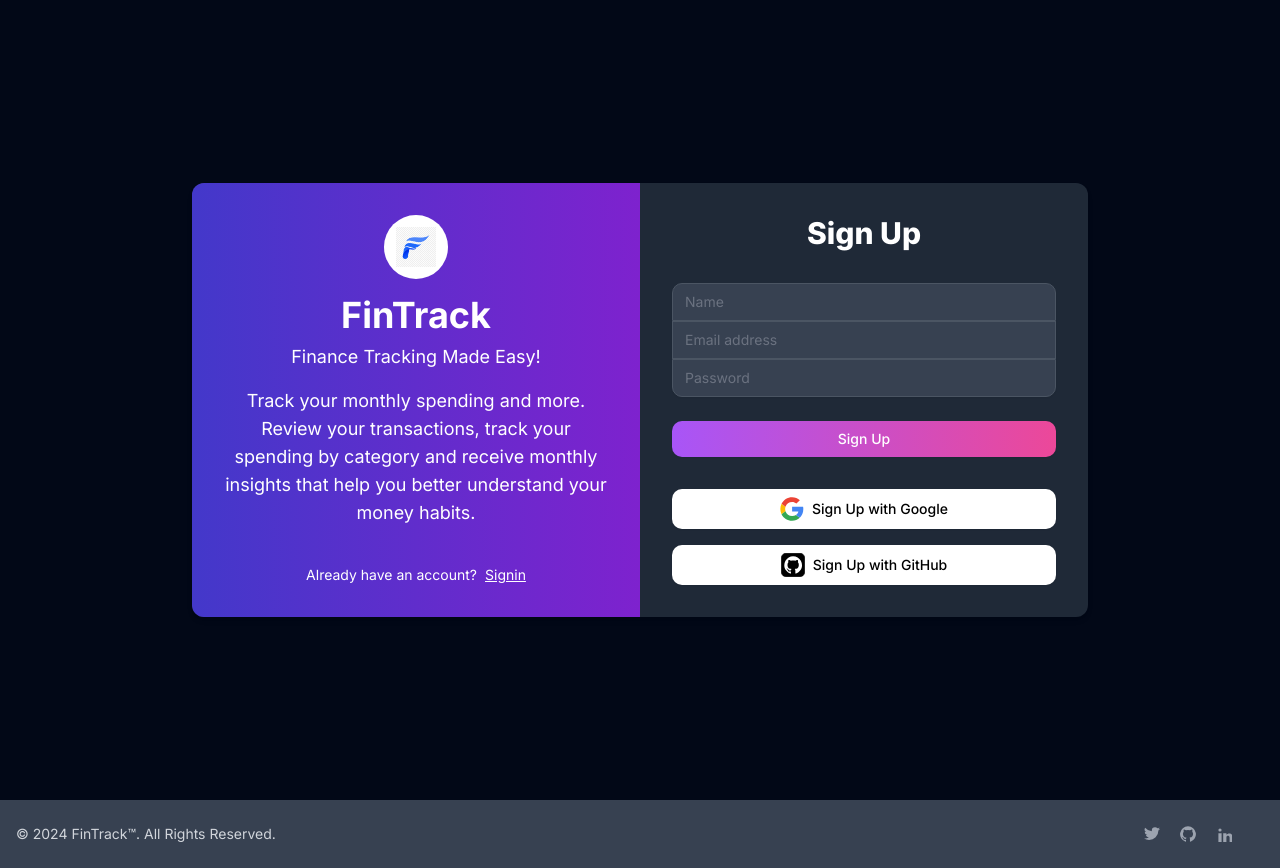
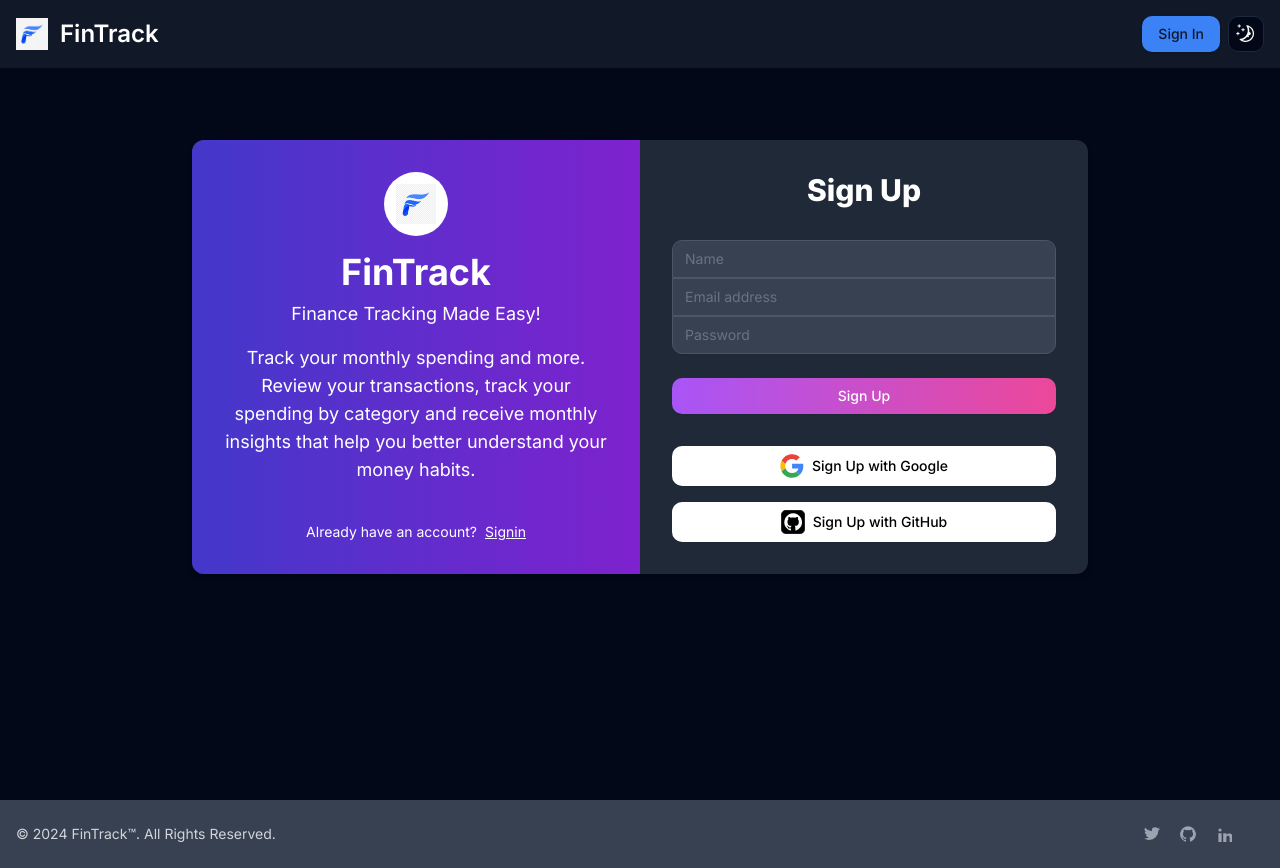
Before and after one commit to AbhishekR14/FinTrack, a Next.js app: page /signup in a window 1280 px wide. Built offline with nearby package versions, Linux system fonts and the light colour scheme; no server answers.

Commit message:
/signin view better

```diff
--- a/app/page.tsx
+++ b/app/page.tsx
@@ -1,6 +1,7 @@
 "use client";
 
 import { Button } from "@/components/ui/button";
+import { Card } from "@/components/ui/card";
 import Spinner from "@/components/ui/Spinner";
 import { ThemeToggle } from "@/components/ui/ThemeToggle";
 import { signIn, useSession } from "next-auth/react";
@@ -80,32 +81,34 @@ const Home = () => {
         </div>
       </section>
 
-      <section id="features" className="py-16 dark:bg-gray-900 dark:text-white">
+      <section
+        id="features"
+        className="py-16 dark:bg-gray-900 dark:text-white bg-gray-100"
+      >
         <div className="container mx-auto">
           <div className="text-3xl font-bold text-center mb-12">Features</div>
           <div className="grid grid-cols-1 md:grid-cols-3 gap-8">
-            <div className="p-6 shadow-lg rounded dark:bg-gray-800 dark:text-white bg-white text-black">
+            <Card className="p-6 shadow-lg rounded dark:bg-gray-800 dark:text-white bg-white text-black">
               <div className="text-xl font-semibold mb-2">Track Spending</div>
               <div>Monitor your daily, weekly, and monthly expenses.</div>
-            </div>
-            <div className="p-6 shadow-lg rounded dark:bg-gray-800 dark:text-white bg-white text-black">
-              <div className="text-xl font-semibold mb-2">Set Budgets</div>
-              <div>Set and achieve your budget goals to save money.</div>
-            </div>
-            <div className="p-6 shadow-lg rounded dark:bg-gray-800 dark:text-white bg-white text-black">
+            </Card>
+            <Card className="p-6 shadow-lg rounded dark:bg-gray-800 dark:text-white bg-white text-black">
               <div className="text-xl font-semibold mb-2">
                 Financial Reports
               </div>
-              <div>Get detailed financial reports and insights.</div>
-            </div>
+              <div>Get detailed financial reports and graphs.</div>
+            </Card>
+            <Card className="p-6 shadow-lg rounded dark:bg-gray-800 dark:text-white bg-white text-black">
+              <div className="text-xl font-semibold mb-2">
+                Multi Currency Support
+              </div>
+              <div>Supports all famous currencies in the world.</div>
+            </Card>
           </div>
         </div>
       </section>
 
-      <section
-        id="get-started"
-        className="py-16 text-center dark:bg-gray-900 dark:text-white"
-      >
+      <section id="get-started" className="py-16 text-center dark:text-white">
         <div className="container mx-auto">
           <div className="text-3xl font-bold mb-4">
             Ready to take control of your finances?
--- a/app/signup/page.tsx
+++ b/app/signup/page.tsx
@@ -10,6 +10,8 @@ import { useRouter } from "next/navigation";
 import { signIn, useSession } from "next-auth/react";
 import Spinner from "@/components/ui/Spinner";
 import { signup } from "../api/user/actions/user";
+import { Button } from "@/components/ui/button";
+import { ThemeToggle } from "@/components/ui/ThemeToggle";
 
 const Signup: React.FC = () => {
   const setemail = useSetRecoilState(emailAtoms);
@@ -32,10 +34,32 @@ const Signup: React.FC = () => {
     return <div className="h-screen"></div>;
   }
   return (
-    <div className="flex items-center justify-center min-h-screen">
+    <div className="min-h-screen">
+      <nav className="bg-gray-100 border-gray-200 dark:bg-gray-900">
+        <div className="max-w-screen-xl flex flex-wrap items-center justify-between mx-auto p-4">
+          <a
+            href="/"
+            className="flex items-center space-x-3 rtl:space-x-reverse"
+          >
+            <img src="/Logo.png" className="h-8" alt="FinTrack Logo" />
+            <span className="self-center text-2xl font-semibold whitespace-nowrap dark:text-white">
+              FinTrack
+            </span>
+          </a>
+          <div className="flex items-center md:order-2 space-x-3 md:space-x-0 rtl:space-x-reverse">
+            <Button className="md:mx-2" onClick={() => router.push("/signin")}>
+              Sign In
+            </Button>
+            <div className="mx-2">
+              <ThemeToggle />
+            </div>
+          </div>
+        </div>
+      </nav>
+      <div className="flex items-center justify-center lg:my-[5%]">
         <div className="m-2 flex flex-col lg:flex-row w-full max-w-4xl bg-gray-800 rounded-lg shadow-md">
           <div className="flex flex-col items-center justify-center w-full lg:w-1/2 p-8 bg-gradient-to-r from-indigo-700 to-purple-700 text-white rounded-t-lg lg:rounded-l-lg lg:rounded-tr-none">
-          <div className="flex items-center justify-center w-16 h-16 mb-4 bg-white rounded-full">
+            <div className="flex items-center justify-center w-16 h-16 mb-4 bg-white rounded-full cursor-pointer">
               <img
                 src="/Logo.png"
                 alt="FinTrack Logo"
@@ -62,8 +86,8 @@ const Signup: React.FC = () => {
               help you better understand your money habits.
             </div>
             <div className="mb-4 text-lg text-center md:hidden">
-            Track your monthly spending review your transactions by category and
-            receive monthly insights.
+              Track your monthly spending review your transactions by category
+              and receive monthly insights.
             </div>
             <div className="flex mt-auto text-sm">
               Already have an account?{" "}
@@ -281,6 +305,7 @@ const Signup: React.FC = () => {
           </div>
         </div>
       </div>
+    </div>
   );
 };
 
```
Lines whose indentation alone changed are shown as unchanged.
